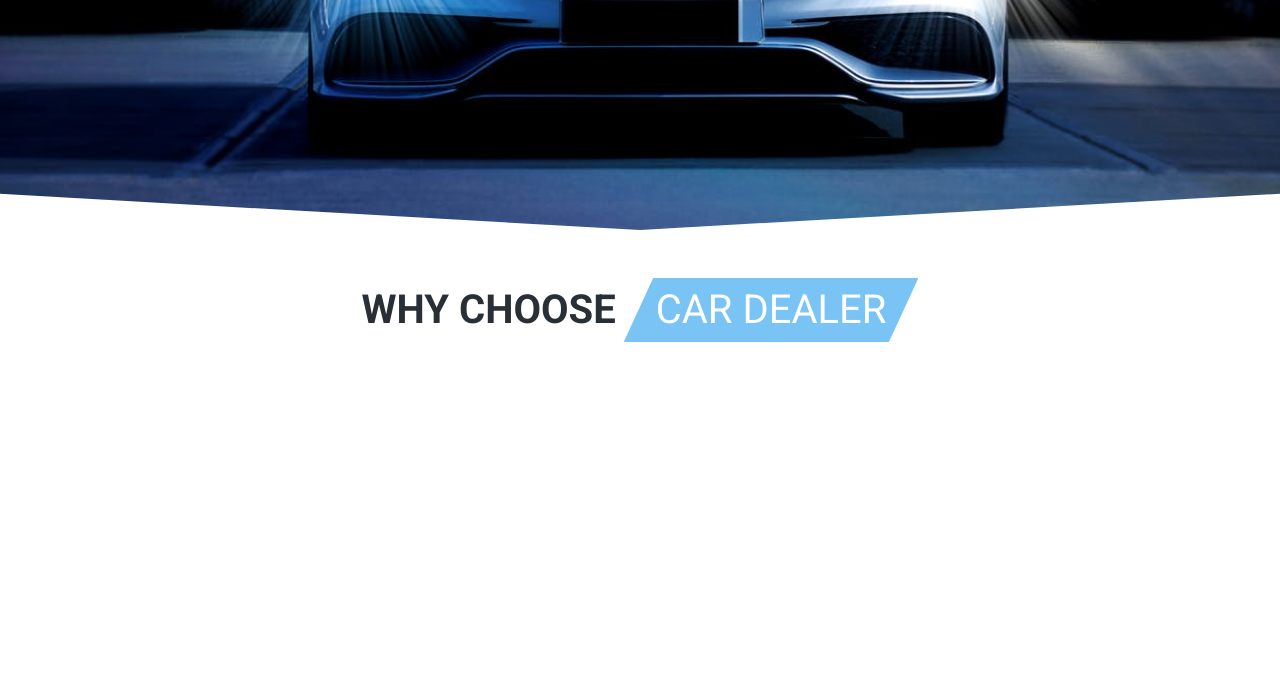
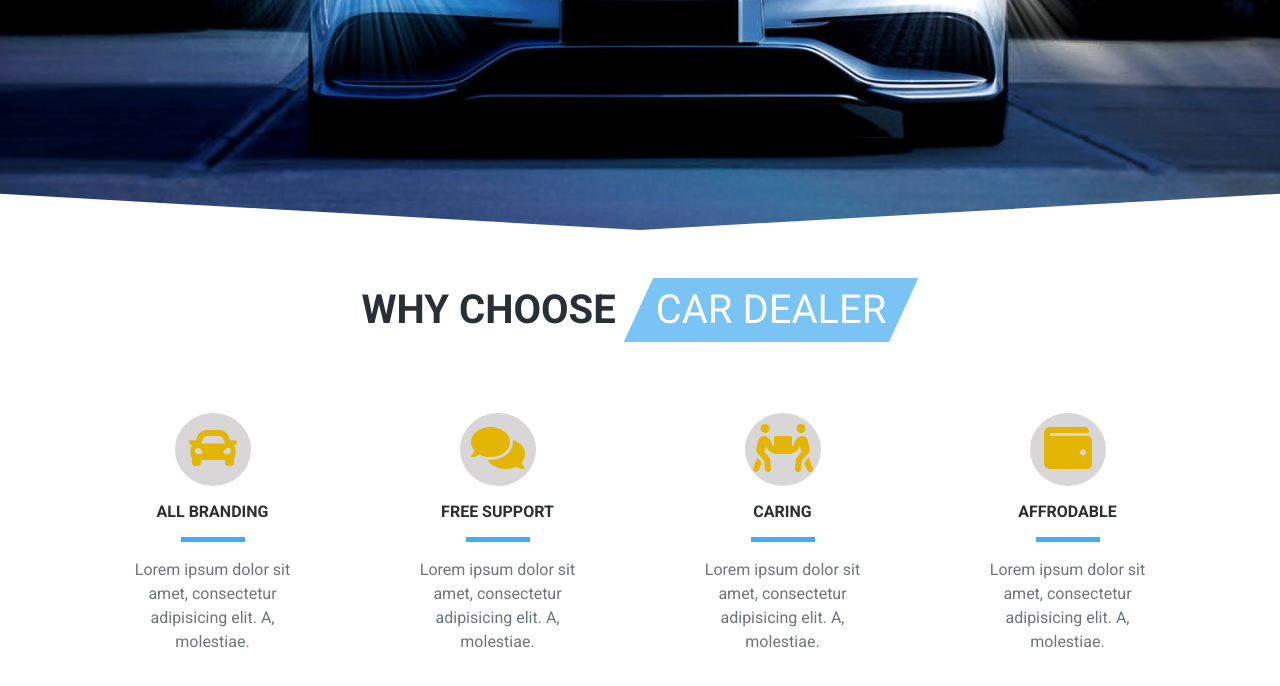
Before and after one commit to hamed-hassanzadeh-1998/carshop, a plain HTML site: page index.html in a window 1280 px wide. Shown: the part 570-1256 px from the top of the page. Before the commit the page ends 1016 px from the top, so only its background shows below. Drawn offline with Linux system fonts and the light colour scheme.

Commit message:
- skills card and style of that

```diff
--- a/css/main.css
+++ b/css/main.css
@@ -108,3 +108,18 @@ body{
   clip-path: polygon(10% 0,100% 0,90% 100%,0 100%);
 }
 /* end section skill*/
+/* skills cards */
+.skills-icon{
+  font-size: 3rem;
+  color: var(--mainYellow);
+  background-color:var(--mainGrey);
+}
+.skills-icon:hover{
+  color: var(--mainYellow);
+}
+.skills-underline{
+  background-color: var(--mainBlue);
+  width: 4rem;
+  height: .3rem;
+  margin: 1rem auto;
+}
--- a/index.html
+++ b/index.html
@@ -51,7 +51,7 @@
 </nav>
 <!--nav element end-->
 <!-- start header section -->
-<header class="header" id="headder">
+<header class="header" id="header">
     <div class="container-fluid">
         <div class="row height-max align-items-center">
             <div class="col-md-9 ml-auto text-right pr-5">
@@ -78,6 +78,56 @@
                     <h1 class="section-title-special mx-1">car dealer</h1>
                 </div>
             </div>
+<!--         start single skills 1-->
+            <div class="row">
+            <div class="col-sm-6 col-md-3 text-center my-3">
+                <a href="#" class="skills-icon p-2 rounded-circle" >
+                    <i class="fas fa-car fa-fw"></i>
+                </a>
+                <h6 class="text-uppercase font-weight-bold my-3">
+                    all branding
+                </h6>
+                <div class="skills-underline"></div>
+                <p class="w-75 mx-auto text-muted">Lorem ipsum dolor sit amet, consectetur adipisicing elit. A, molestiae.</p>
+            </div>
+<!--         end single skills -->
+<!--         start single skills 2-->
+            <div class="col-sm-6 col-md-3 text-center my-3">
+                <a href="#" class="skills-icon p-2 rounded-circle" >
+                    <i class="fas fa-comments fa-fw"></i>
+                </a>
+                <h6 class="text-uppercase font-weight-bold my-3">
+                    free support
+                </h6>
+                <div class="skills-underline"></div>
+                <p class="w-75 mx-auto text-muted">Lorem ipsum dolor sit amet, consectetur adipisicing elit. A, molestiae.</p>
+            </div>
+<!--         end single skills -->
+<!--         start single skills 3-->
+            <div class="col-sm-6 col-md-3 text-center my-3">
+                <a href="#" class="skills-icon p-2 rounded-circle" >
+                    <i class="fas fa-people-carry fa-fw"></i>
+                </a>
+                <h6 class="text-uppercase font-weight-bold my-3">
+                    caring
+                </h6>
+                <div class="skills-underline"></div>
+                <p class="w-75 mx-auto text-muted">Lorem ipsum dolor sit amet, consectetur adipisicing elit. A, molestiae.</p>
+            </div>
+<!--         end single skills -->
+<!--         start single skills 4-->
+            <div class="col-sm-6 col-md-3 text-center my-3">
+                <a href="#" class="skills-icon p-2 rounded-circle" >
+                    <i class="fas fa-wallet fa-fw"></i>
+                </a>
+                <h6 class="text-uppercase font-weight-bold my-3">
+                    affrodable
+                </h6>
+                <div class="skills-underline"></div>
+                <p class="w-75 mx-auto text-muted">Lorem ipsum dolor sit amet, consectetur adipisicing elit. A, molestiae.</p>
+            </div>
+            </div>
+<!--         end single skills -->
         </div>
     </section>
 <!-- end skills section -->
```
